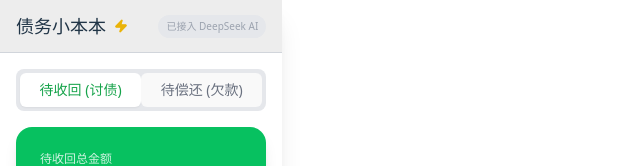
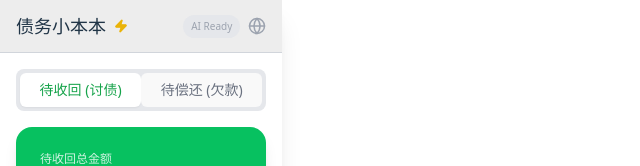
Before and after one commit to superkc2026/debt-collector, a React (Vite) app: page / in a window 1280 px wide. Shown: the top 166 px of the page, without its empty margins (0-640 px from the left). Built offline with nearby package versions, Linux system fonts and the light colour scheme.

Commit message:
Update App.jsx
修复白屏

```diff
--- a/src/App.jsx
+++ b/src/App.jsx
@@ -1,5 +1,5 @@
 import React, { useState, useRef } from 'react';
-import { Plus, Trash2, Clock, Copy, AlertCircle, User, Calendar, ArrowUpRight, ArrowDownLeft, Edit3, CalendarPlus, PenTool, Image as ImageIcon, Sparkles, RefreshCw, Bell, BellRing, Users, Palette, Settings, Shield, Save, X, Zap } from 'lucide-react';
+import { Plus, Trash2, Clock, Copy, AlertCircle, User, Calendar, ArrowUpRight, ArrowDownLeft, Edit3, CalendarPlus, PenTool, Image as ImageIcon, Sparkles, RefreshCw, Bell, BellRing, Users, Palette, Settings, Shield, Save, X, Zap, Globe, PieChart } from 'lucide-react';
 
 export default function App() {
   const [activeTab, setActiveTab] = useState('list');
@@ -15,7 +15,6 @@ export default function App() {
     type: 'incoming', name: '', amount: '', dueDate: '', dueTime: '12:00', reason: '', enableReminder: false, reminderType: '当天', addToCalendar: false
   });
 
-  // 弹窗与交互状态
   const [showShareModal, setShowShareModal] = useState(false);
   const [currentShareItem, setCurrentShareItem] = useState(null);
   const [showReminderModal, setShowReminderModal] = useState(false);
@@ -39,7 +38,6 @@ export default function App() {
   // --- 安全的 DeepSeek 调用 (通过后端转发) ---
   const callDeepSeek = async (systemPrompt, userPrompt) => {
     try {
-      // 请求我们自己的后端接口 /api/chat，不再需要前端传 Key
       const response = await fetch("/api/chat", {
         method: "POST",
         headers: { "Content-Type": "application/json" },
@@ -57,7 +55,7 @@ export default function App() {
 
       return data.choices?.[0]?.message?.content || "";
     } catch (e) {
-      alert(`AI 暂时不可用，请稍后再试。错误: ${e.message}`);
+      alert(`AI 暂时不可用。错误: ${e.message}`);
       return null;
     }
   };
@@ -138,14 +136,17 @@ export default function App() {
   };
 
   return (
-    <div className={`min-h-screen ${wxBg} flex flex-col items-center`}>
-      <div className="w-full max-w-md bg-white min-h-screen shadow-xl relative flex flex-col overflow-hidden">
+    <div className={`h-[100dvh] ${wxBg} flex justify-center`}>
+      <div className="w-full md:max-w-md bg-white h-full shadow-xl relative flex flex-col overflow-hidden">
         {/* Header */}
-        <div className="bg-[#ededed] px-4 py-3 flex items-center justify-between border-b border-gray-300 sticky top-0 z-20">
+        <div className="bg-[#ededed] px-4 py-3 flex items-center justify-between border-b border-gray-300 sticky top-0 z-20 shrink-0">
           <div className="font-semibold text-lg flex items-center gap-2">
             债务小本本 <Zap size={14} className="text-yellow-500" fill="currentColor"/>
           </div>
-          <div className="text-[10px] text-gray-400 bg-gray-200 px-2 py-1 rounded-full">已接入 DeepSeek AI</div>
+          <div className="flex gap-2 items-center">
+             <div className="text-[10px] text-gray-400 bg-gray-200 px-2 py-1 rounded-full">AI Ready</div>
+             <Globe size={18} className="text-gray-400" />
+          </div>
         </div>
 
         {/* Content */}
@@ -212,19 +213,32 @@ export default function App() {
                 <PieChart className="absolute -right-4 -top-4 opacity-10 w-24 h-24" />
                 <div className="text-[10px] opacity-50 mb-1">当前净资产 (借出-欠款)</div>
                 <div className="text-2xl font-bold mb-4">¥ {(debts.filter(d=>d.type==='incoming').reduce((s,i)=>s+Number(i.amount),0) - debts.filter(d=>d.type==='outgoing').reduce((s,i)=>s+Number(i.amount),0)).toLocaleString()}</div>
+                <div className="grid grid-cols-2 gap-4 border-t border-white/10 pt-4">
+                    <div><div className="text-[10px] opacity-50 text-green-400">总应收</div><div className="font-bold">¥ {debts.filter(d=>d.type==='incoming').reduce((s,i)=>s+Number(i.amount),0).toLocaleString()}</div></div>
+                    <div><div className="text-[10px] opacity-50 text-red-400">总应付</div><div className="font-bold">¥ {debts.filter(d=>d.type==='outgoing').reduce((s,i)=>s+Number(i.amount),0).toLocaleString()}</div></div>
+                </div>
               </div>
+
               <div className="bg-white p-5 rounded-2xl border shadow-sm space-y-4">
                 <div className="flex items-center gap-2 font-bold text-gray-700 border-b pb-2"><User size={18} className="text-blue-500"/> 身份信息预设</div>
                 <input type="text" placeholder="我的真实姓名" className="w-full p-2 border rounded-lg text-sm" value={userProfile.name} onChange={e=>setUserProfile({...userProfile, name: e.target.value})} />
                 <input type="text" placeholder="我的身份证号" className="w-full p-2 border rounded-lg text-sm" value={userProfile.idCard} onChange={e=>setUserProfile({...userProfile, idCard: e.target.value})} />
               </div>
-              <div className="text-center text-[10px] text-gray-400 mt-4">DeepSeek AI 服务已就绪 · 由凡科技提供支持</div>
+
+              <div className="space-y-2">
+                <button className="w-full flex justify-between p-4 bg-white rounded-xl border text-sm text-gray-600">
+                    <span className="flex items-center gap-2"><Save size={16}/> 导出账单备份 (JSON)</span><ChevronRight size={16}/>
+                </button>
+                <button onClick={()=>{ if(window.confirm('确定要清空所有数据吗？')) setDebts([]); }} className="w-full flex justify-between p-4 bg-red-50 rounded-xl border border-red-100 text-sm text-red-600">
+                    <span className="flex items-center gap-2"><Trash2 size={16}/> 清空本地所有账单</span><ChevronRight size={16}/>
+                </button>
+              </div>
             </div>
           )}
         </div>
 
         {/* Footer */}
-        <div className="bg-white border-t flex justify-around py-3 absolute bottom-0 w-full z-20">
+        <div className="bg-white border-t flex justify-around py-3 absolute bottom-0 w-full z-20 shrink-0">
           <button onClick={() => setActiveTab('list')} className={`flex flex-col items-center gap-1 ${activeTab === 'list' ? 'text-green-600 font-bold' : 'text-gray-400'}`}><Clock size={22} /><span className="text-[10px]">账本</span></button>
           <button onClick={() => setActiveTab('add')} className="flex items-center justify-center -mt-8"><div className={`${wxGreen} w-14 h-14 rounded-full flex items-center justify-center text-white shadow-lg border-4 border-[#f5f5f5]`}><Plus size={30}/></div></button>
           <button onClick={() => setActiveTab('profile')} className={`flex flex-col items-center gap-1 ${activeTab === 'profile' ? 'text-green-600 font-bold' : 'text-gray-400'}`}><Settings size={22} /><span className="text-[10px]">设置</span></button>
```
